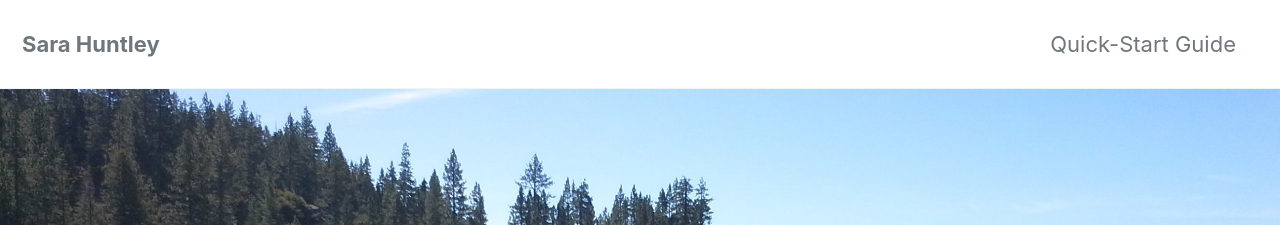
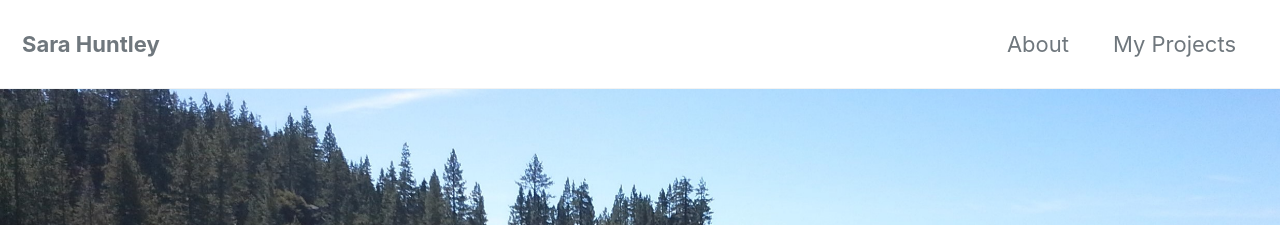
Before and after one commit to sarahuntley95/sarahuntley95.github.io, a Jekyll site: the page built from index.html, in a window 1280 px wide and 900 px high. Shown: the top 225 px of the window. Built offline with Jekyll 4.4.1, drawn with Linux system fonts in a browser that asks for light colours; cached includes are drawn as plain includes; nearby versions of some CDN libraries; the list of posts is cut into pages by our own code.

Commit message:
update site

```diff
--- a/_data/navigation.yml
+++ b/_data/navigation.yml
@@ -1,7 +1,9 @@
 # main links
 main:
-  - title: "Quick-Start Guide"
-    url: https://mmistakes.github.io/minimal-mistakes/docs/quick-start-guide/
+  - title: "About"
+    url: /about/
+  - title: "My Projects"
+    url: /MyProjects/
   # - title: "About"
   #   url: https://mmistakes.github.io/minimal-mistakes/about/
   # - title: "Sample Posts"
```
